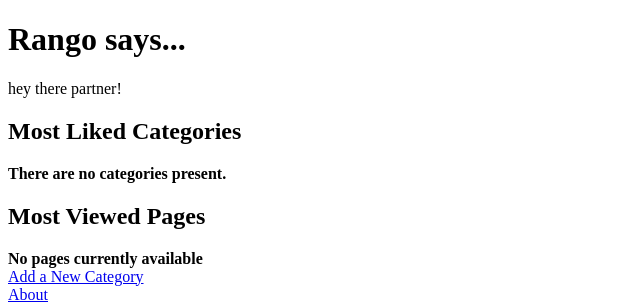
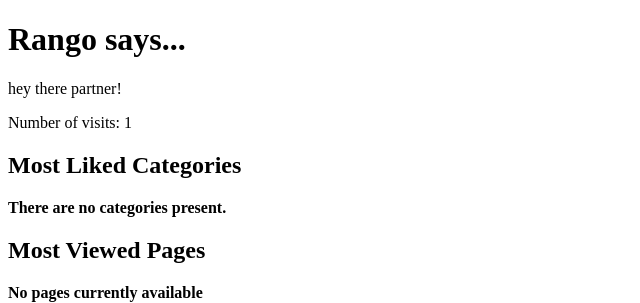
Before and after one commit to evalkova/rango, a Django app: page / in a window 1280 px wide. Shown: the top 303 px of the page, without its empty margins (0-640 px from the left). Run offline with Django 3.2, Linux system fonts and the light colour scheme; data that the repository does not hold is empty.

Commit message:
Fixed Chapter 10

```diff
--- a/rango/views.py
+++ b/rango/views.py
@@ -25,7 +25,7 @@ def index(request):
 def about(request):
     context_dict = {}
     visitor_cookie_handler(request)
-    context_dict['visit_count'] = request.session['visits']
+    context_dict['visits'] = request.session['visits']
     if request.session.test_cookie_worked():
         print("TEST COOKIE WORKED!")
         request.session.delete_test_cookie()
--- a/templates/rango/about.html
+++ b/templates/rango/about.html
@@ -6,7 +6,7 @@
 
     {% block body_block %}
         <div>
-            <p>Number of visits: {{ visit_count }}</p>
+            <p>Number of visits: {{ visits }}</p>
             <h1 class="page-header">About Page</h1>
             This tutorial has been put together by Elena Valkova.
         </div>
--- a/templates/rango/index.html
+++ b/templates/rango/index.html
@@ -12,6 +12,7 @@
     {% else %}
         hey there partner!
     {% endif %}
+    <p>Number of visits: {{ visits }}</p>
 
     <h2>Most Liked Categories</h2>
     <div>
```
Also changed, not shown: media/profile_images/testuser.jpg (added).
